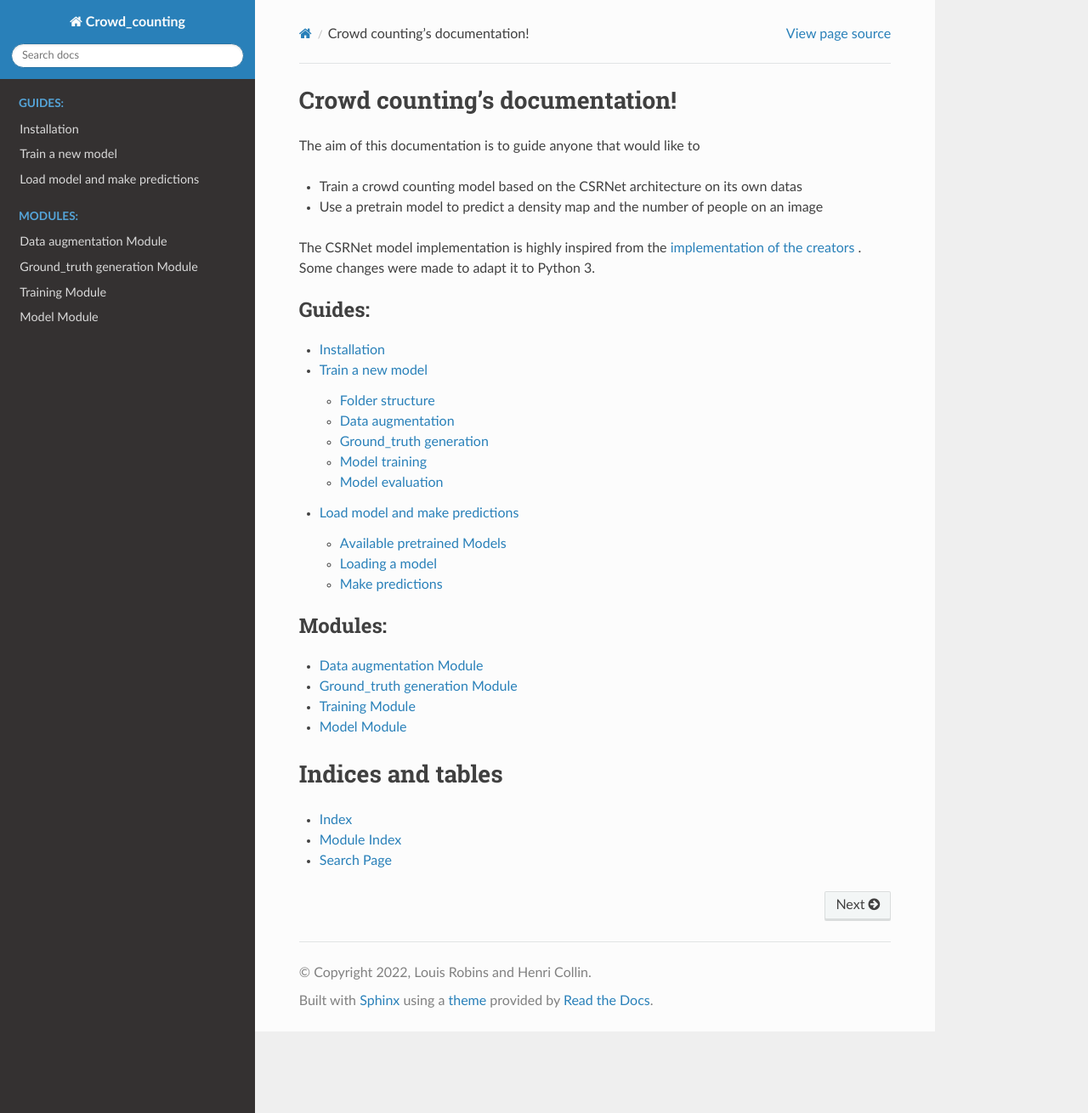
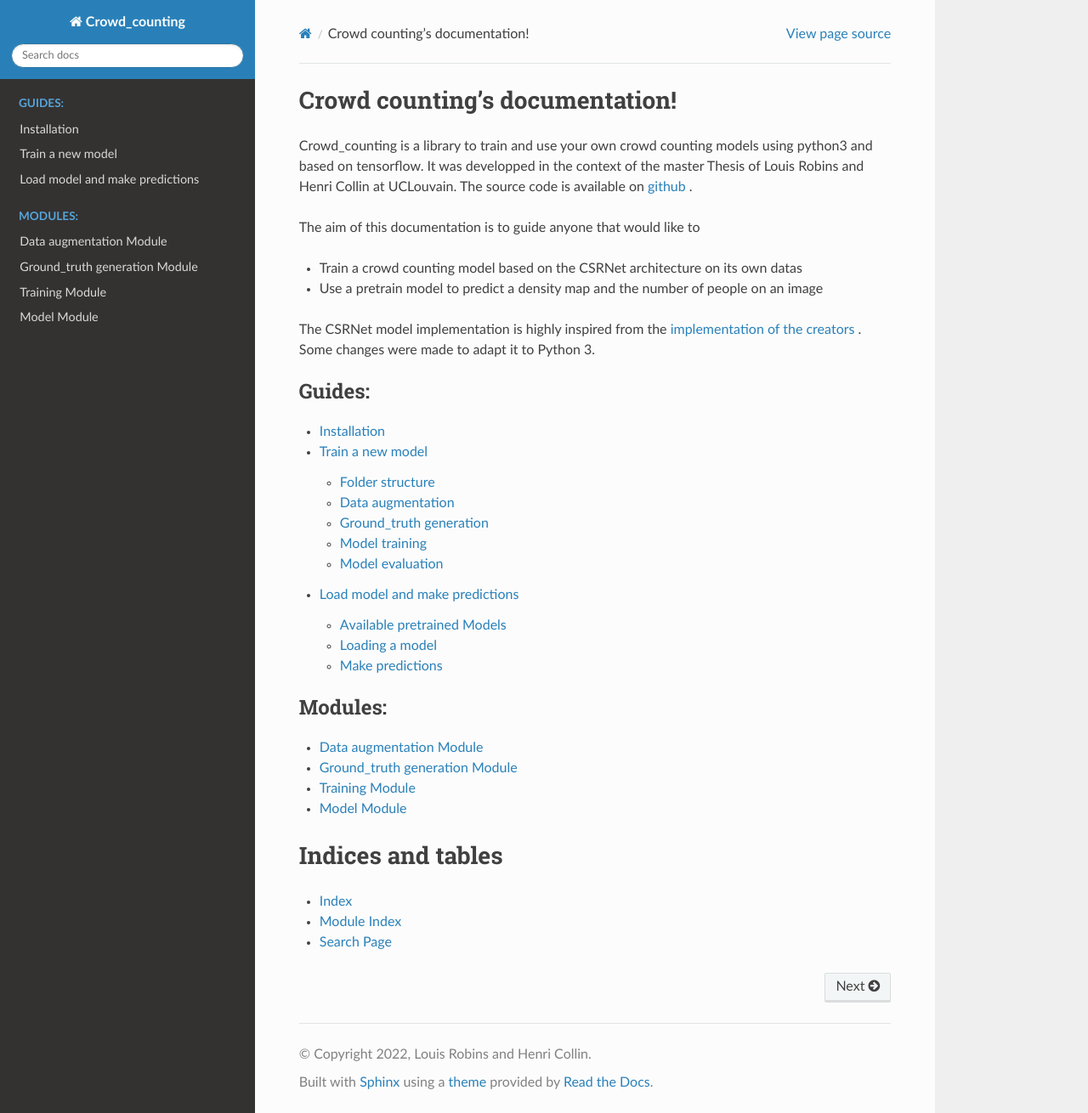
Before and after one commit to lrobins1/crowd_counting, a Sphinx documentation site: the page built from docs/source/index.rst, in a window 1280 px wide and 1310 px high. Shown: the whole window at 85% size. Built offline with Sphinx 7.4.7 and the Read the Docs theme 2.0.0, drawn with Linux system fonts in a browser that asks for light colours.

Commit message:
doc last modif

```diff
--- a/docs/source/index.rst
+++ b/docs/source/index.rst
@@ -5,6 +5,9 @@
 
 Crowd counting's documentation!
 ==========================================
+
+Crowd_counting is a library to train and use your own crowd counting models using python3 and based on tensorflow. It was developped in the context of the master Thesis of Louis Robins and Henri Collin at UCLouvain.
+The source code is available on `github <https://github.com/lrobins1/crowd_counting>`_ .
 
 The aim of this documentation is to guide anyone that would like to
 
```
